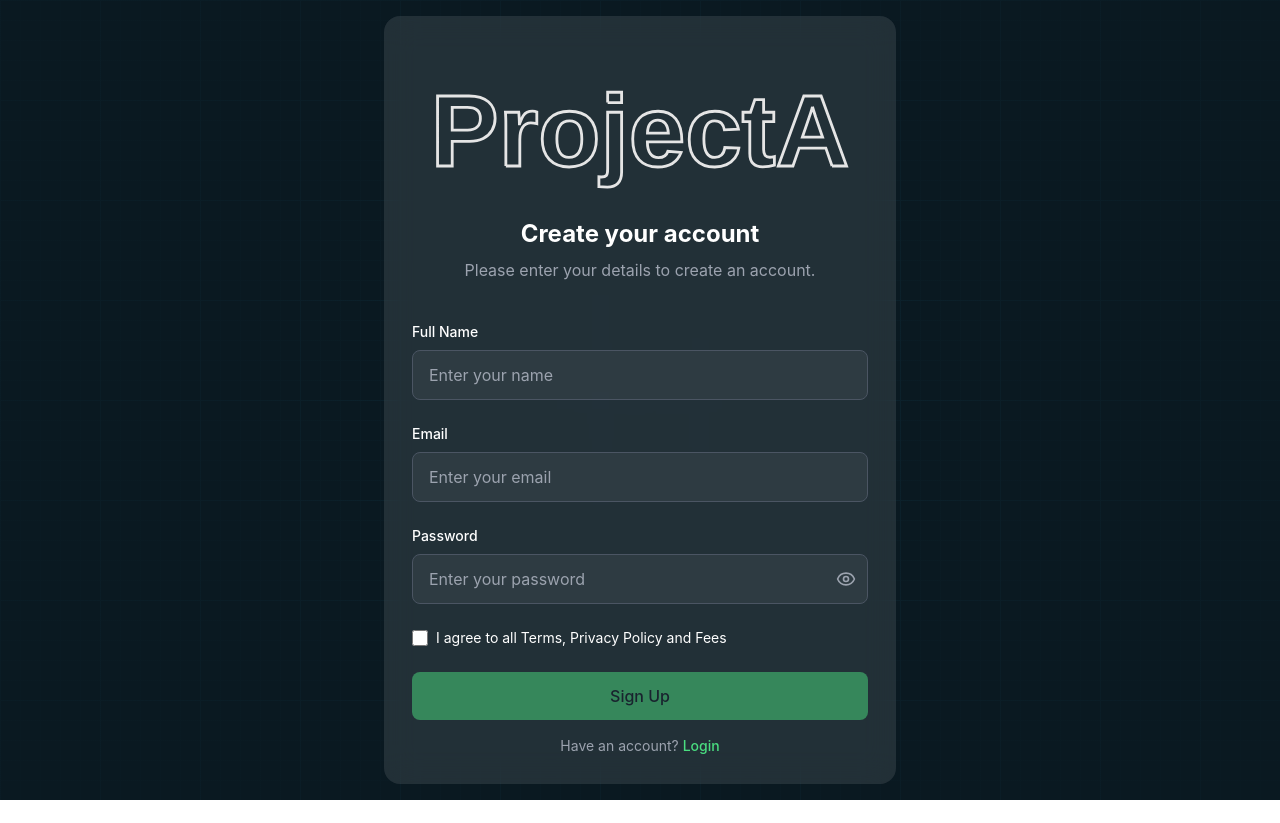
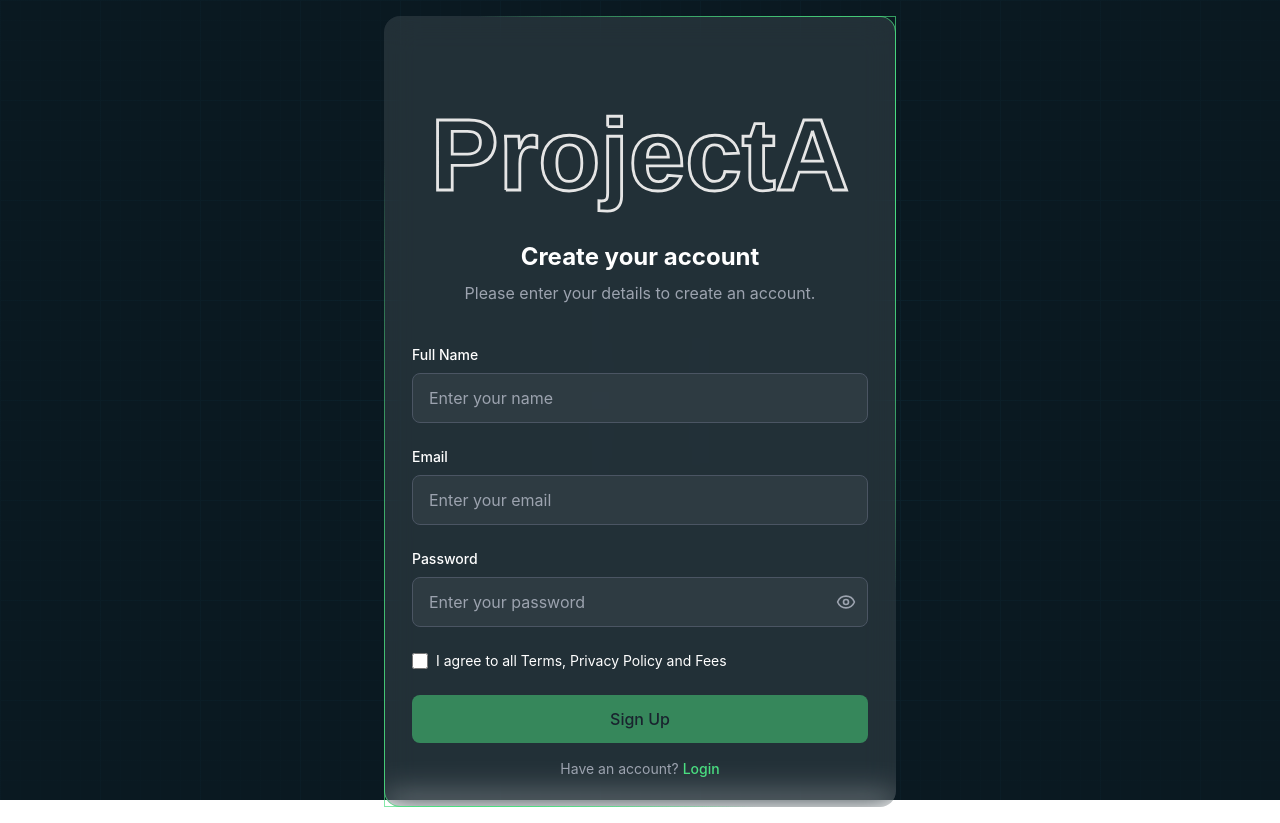
Before and after one commit to Timmer-1/StepSync, a Next.js app: page /auth/signup in a window 1280 px wide. Before the commit the page ends 800 px from the top, so only its background shows below. Built offline with nearby package versions, Linux system fonts and the light colour scheme; no server answers.

Commit message:
feat(ui) Added Shine Border to Signup

```diff
--- a/src/app/auth/signup/page.tsx
+++ b/src/app/auth/signup/page.tsx
@@ -7,6 +7,7 @@ import Link from 'next/link';
 import { TextHoverEffect } from "@/app/ui/text-hover-effect";
 import { signup } from '../login/action';
 import { createClient } from '@/utils/supabase/client';
+import { ShineBorder } from "@/components/magicui/shine-border";
 
 export default function SignUp() {
   const [showPassword, setShowPassword] = useState(false);
@@ -39,8 +40,10 @@ export default function SignUp() {
     <GridBackground>
       <div className="min-h-screen flex items-center justify-center p-4">
         <div className="bg-white/10 backdrop-blur-lg rounded-2xl p-7 w-full max-w-lg space-y-4">
+          <ShineBorder shineColor="#4ade80" duration={10} borderWidth={1} />
           {/* Logo and Title */}
           <div className="text-center space-y-2 py-6 px-4">
+            <ShineBorder shineColor="#4ade80" duration={10} borderWidth={1} />
             <TextHoverEffect text="ProjectA" duration={0.2} />
             <h2 className="text-2xl font-bold"> Create your account</h2>
             <p className="text-gray-400 mt-2">Please enter your details to create an account.</p>
```
